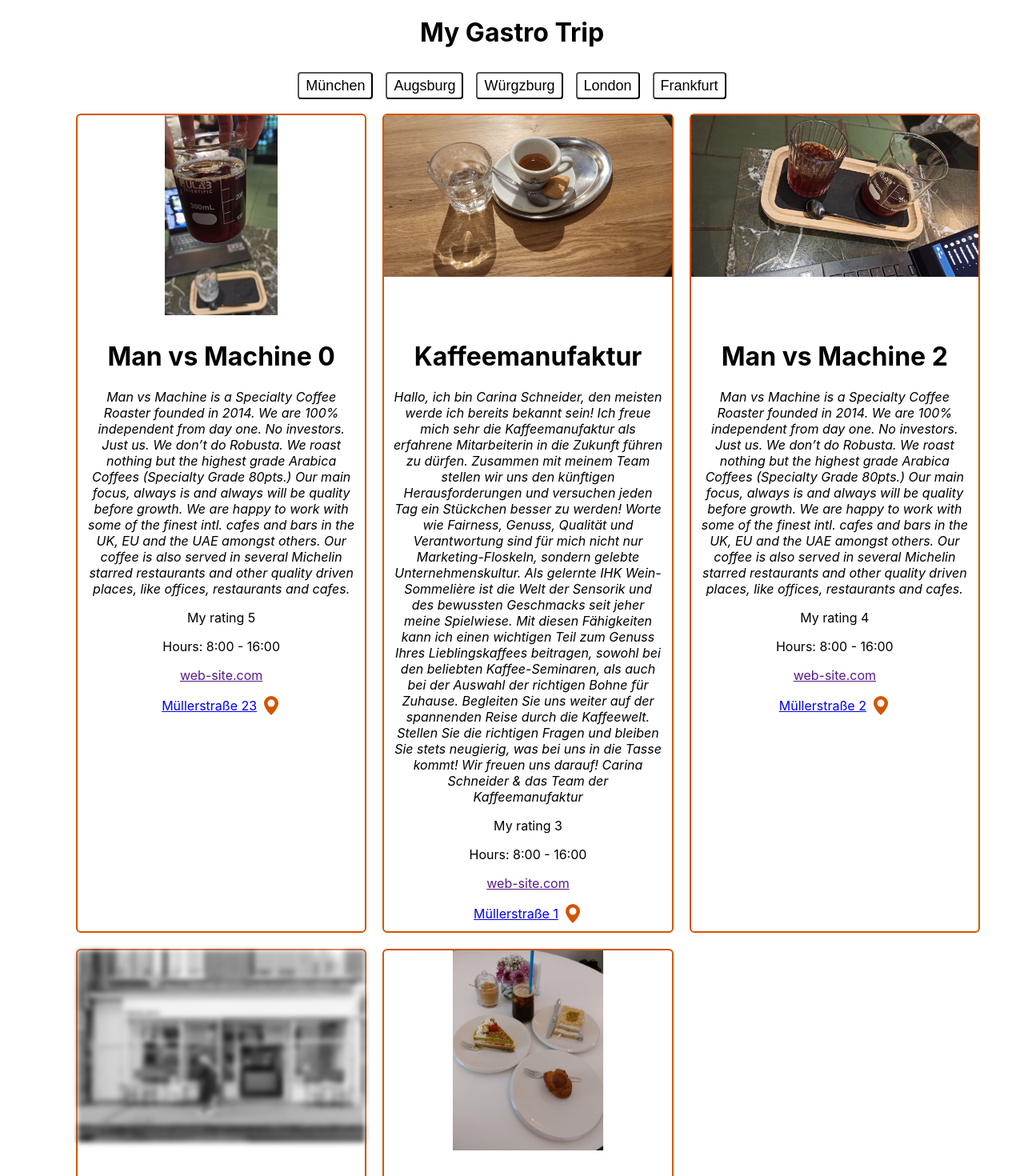
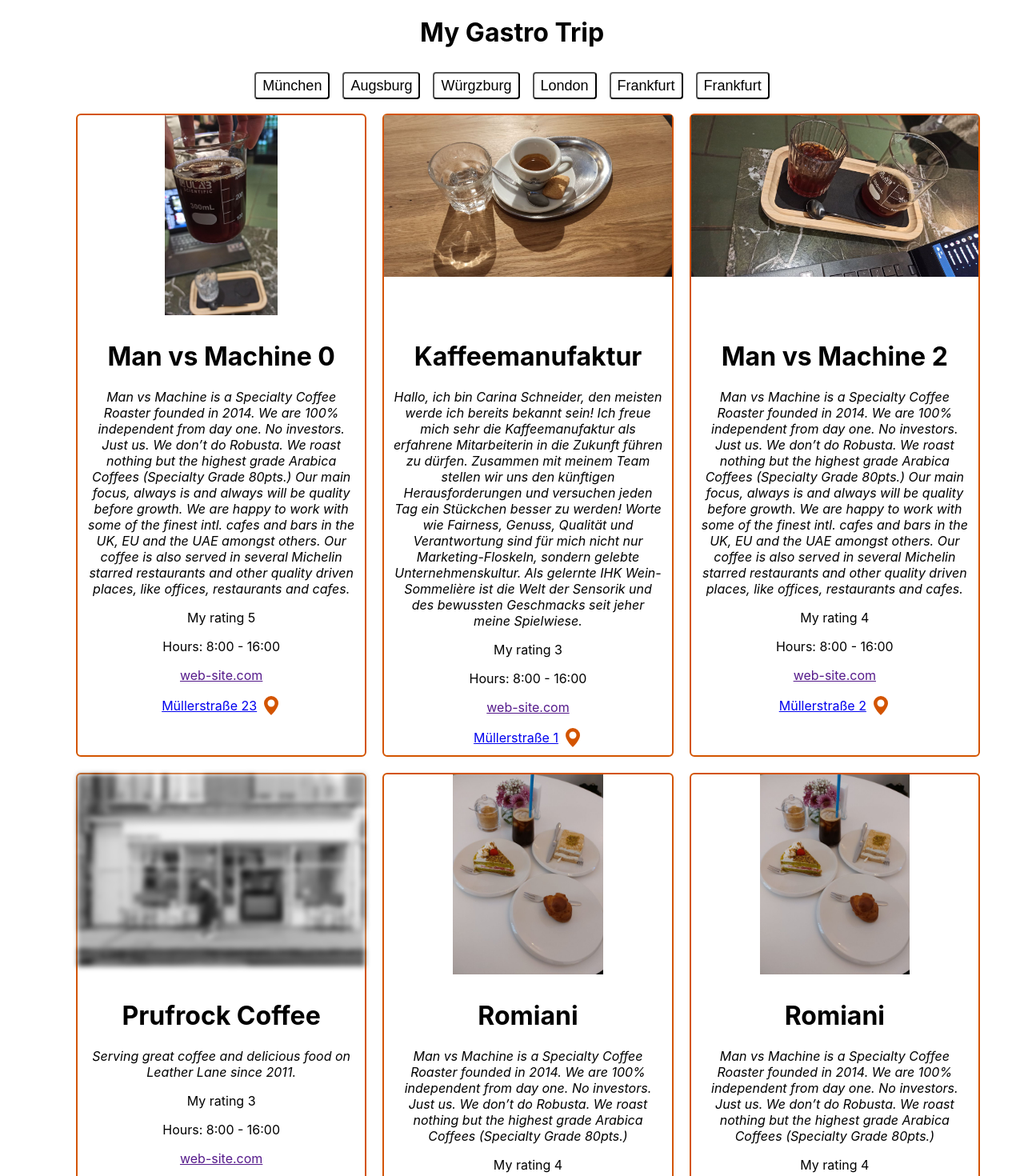
Before and after one commit to Khaanh/MyGastroTrip, a React (Create React App) app: page / in a window 1280 px wide. Shown: the top 1470 px of the page at 80% size. Built offline with nearby package versions, Linux system fonts and the light colour scheme.

Commit message:
gallery by city selection

```diff
--- a/src/App.js
+++ b/src/App.js
@@ -1,9 +1,10 @@
+import { useState } from "react";
 import "./App.css";
 import ListOfCards from "./components/ListOfCards/ListOfCards";
 import ListOfCities from "./components/ListOfCities/ListOfCities";
 import SingleCard from "./components/SingleCard/SingleCard";
 
-const listOfCoffees = [
+const listOfCoffeesArr = [
 	{
 		id: 0,
 		location: "München",
@@ -19,7 +20,7 @@ const listOfCoffees = [
 		id: 1,
 		location: "Augsburg",
 		name: "Kaffeemanufaktur",
-		desc: "Hallo, ich bin Carina Schneider, den meisten werde ich bereits bekannt sein! Ich freue mich sehr die Kaffeemanufaktur als erfahrene Mitarbeiterin in die Zukunft führen zu dürfen. Zusammen mit meinem Team stellen wir uns den künftigen Herausforderungen und versuchen jeden Tag ein Stückchen besser zu werden! Worte wie Fairness, Genuss, Qualität und Verantwortung sind für mich nicht nur Marketing-Floskeln, sondern gelebte Unternehmenskultur. Als gelernte IHK Wein-Sommelière ist die Welt der Sensorik und des bewussten Geschmacks seit jeher meine Spielwiese. Mit diesen Fähigkeiten kann ich einen wichtigen Teil zum Genuss Ihres Lieblingskaffees beitragen, sowohl bei den beliebten Kaffee-Seminaren, als auch bei der Auswahl der richtigen Bohne für Zuhause. Begleiten Sie uns weiter auf der spannenden Reise durch die Kaffeewelt. Stellen Sie die richtigen Fragen und bleiben Sie stets neugierig, was bei uns in die Tasse kommt! Wir freuen uns darauf! Carina Schneider & das Team der Kaffeemanufaktur",
+		desc: "Hallo, ich bin Carina Schneider, den meisten werde ich bereits bekannt sein! Ich freue mich sehr die Kaffeemanufaktur als erfahrene Mitarbeiterin in die Zukunft führen zu dürfen. Zusammen mit meinem Team stellen wir uns den künftigen Herausforderungen und versuchen jeden Tag ein Stückchen besser zu werden! Worte wie Fairness, Genuss, Qualität und Verantwortung sind für mich nicht nur Marketing-Floskeln, sondern gelebte Unternehmenskultur. Als gelernte IHK Wein-Sommelière ist die Welt der Sensorik und des bewussten Geschmacks seit jeher meine Spielwiese.",
 		img: "./img/kaffeemanufaktur.jpg",
 		rating: 3,
 		geo: "https://www.google.com/maps/dir//Man+Versus+Machine+Coffee+Roasters,+M%C3%BCllerstra%C3%9Fe+23,+80469+M%C3%BCnchen/data=!4m6!4m5!1m1!4e2!1m2!1m1!1s0x479ddf5e115d6107:0xebd22248be182933?sa=X&ved=1t:57443&ictx=111",
@@ -59,14 +60,34 @@ const listOfCoffees = [
 		address: "Schillerstraße 30-40, 60313 Frankfurt am Main",
 		revealedStatus: true,
 	},
+	{
+		id: 5,
+		location: "Frankfurt",
+		name: "Romiani",
+		desc: "Man vs Machine is a Specialty Coffee Roaster founded in 2014. We are 100% independent from day one. No investors. Just us. We don’t do Robusta. We roast nothing but the highest grade Arabica Coffees (Specialty Grade 80pts.)",
+		img: "./img/Romiani-03.jpg",
+		rating: 4,
+		geo: "https://www.google.com/maps?gs_lcrp=EgZjaHJvbWUyBggAEEUYOTIGCAEQRRg7MgkIAhAuGAoYgAQyCQgDEAAYChiABDIGCAQQRRg8MgYIBRBFGDwyBggGEEUYPDIGCAcQRRg80gEHMjA2ajBqN6gCALACAA&um=1&ie=UTF-8&fb=1&gl=de&sa=X&geocode=KSmm5c-hD71HMZOqRvv7EvDJ&daddr=Schillerstra%C3%9Fe+30-40,+60313+Frankfurt+am+Main",
+		address: "Schillerstraße 30-40, 60313 Frankfurt am Main",
+		revealedStatus: true,
+	},
 ];
 
 function App() {
+	const [listOfCoffees, setListOfCoffees] = useState(listOfCoffeesArr);
+
+	const handleSelectedCity = () => {
+		console.log("onSelectedCity");
+	};
+
 	return (
 		<div className="App">
 			<div className="container">
 				<h1>My Gastro Trip</h1>
-				<ListOfCities listOfLocations={listOfCoffees} />
+				<ListOfCities
+					listOfLocations={listOfCoffees}
+					onSelectedCity={handleSelectedCity}
+				/>
 			</div>
 			<main>
 				<div className="container">
--- a/src/components/ListOfCards/ListOfCards.js
+++ b/src/components/ListOfCards/ListOfCards.js
@@ -1,6 +1,7 @@
 import { BsFillGeoAltFill } from "react-icons/bs";
 import "./style.css";
 import { IconContext } from "react-icons";
+import { useState } from "react";
 
 // const listOfCoffees = [
 // 	{
@@ -61,9 +62,11 @@ import { IconContext } from "react-icons";
 // ];
 
 export default function ListOfCards({ listOfCoffees }) {
+	const [collection, setCollection] = useState(listOfCoffees);
+
 	return (
 		<ul className="card-holder">
-			{listOfCoffees.map((coffee) => (
+			{collection.map((coffee) => (
 				<li
 					className={
 						coffee.revealedStatus ? "card-items revealed-card" : "card-items"
--- a/src/components/ListOfCities/ListOfCities.js
+++ b/src/components/ListOfCities/ListOfCities.js
@@ -1,17 +1,8 @@
 import { useState } from "react";
 import "./style.css";
 
-// const listOfCities = [
-// 	{ id: 0, city: "München" },
-// 	{ id: 1, city: "Augsburg" },
-// 	{ id: 2, city: "Lindau" },
-// 	{ id: 3, city: "Würgzburg" },
-// 	{ id: 4, city: "Stuttgart" },
-// 	{ id: 5, city: "Frankfurt" },
-// ];
-
-export default function ListOfCities({ listOfLocations }) {
-	const [selectedCity, setSelectedCity] = useState("");
+export default function ListOfCities({ listOfLocations, onSelectedCity }) {
+	const [selectedCity, setSelectedCity] = useState(listOfLocations);
 
 	const handleCitySelect = (id) => {
 		setSelectedCity(id !== selectedCity ? id : "");
@@ -22,7 +13,8 @@ export default function ListOfCities({ listOfLocations }) {
 			{listOfLocations.map((location) => (
 				<li className="list-item">
 					<button
-						onClick={() => handleCitySelect(location.id)}
+						// onClick={() => handleCitySelect(location.id)}
+						onClick={() => onSelectedCity()}
 						className={
 							location.id === selectedCity ? "list-btn is-active" : "list-btn"
 						}
```
